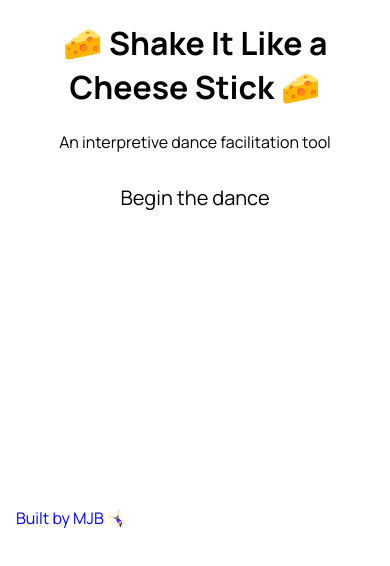
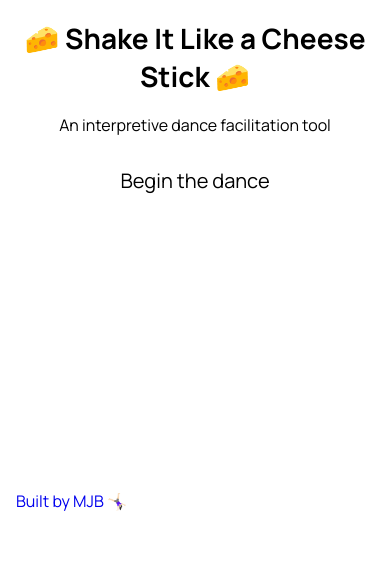
Before and after one commit to MollyJeanB/shake-it-like-a-cheese-stick, a Next.js app: page / in a window 390 px wide. Shown: the top 566 px of the page. Built offline with nearby package versions, Linux system fonts and the light colour scheme.

Commit message:
[F] Refine vertical alignment styles

```diff
--- a/components/header/header.module.css
+++ b/components/header/header.module.css
@@ -1,9 +1,21 @@
 .wrapper {
+	margin-top: 15vh;
 	padding-bottom: var(--size-m);
 }
 
 .title {
 	text-align: center;
+	font-size: 35px;
+}
+
+@media screen and (max-width: 700px) {
+	.wrapper {
+		margin-top: var(--size-l);
+	}
+
+	.title {
+		font-size: 28px;
+	}
 }
 
 .subTitle {
--- a/components/textDisplay/textDisplay.module.css
+++ b/components/textDisplay/textDisplay.module.css
@@ -12,3 +12,9 @@
 	text-align: center;
 	font-size: 50px;
 }
+
+@media screen and (max-width: 700px) {
+	.text {
+		font-size: 35px;
+	}
+}
```
Also changed, not shown: 2 other files (tests, documents, lock files or other folders).
